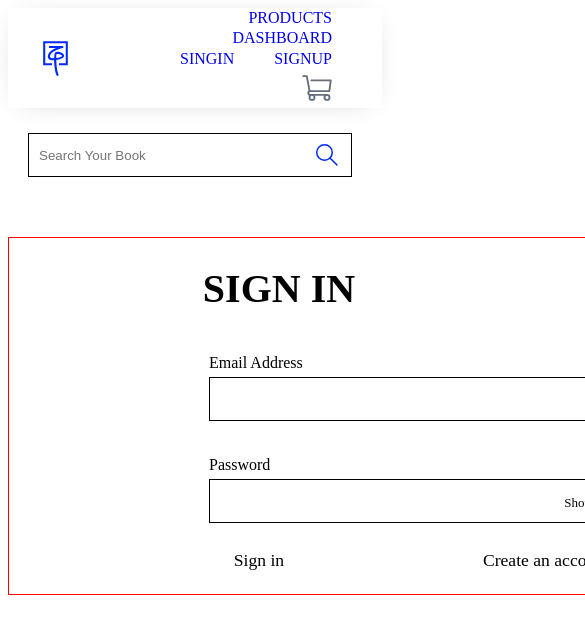
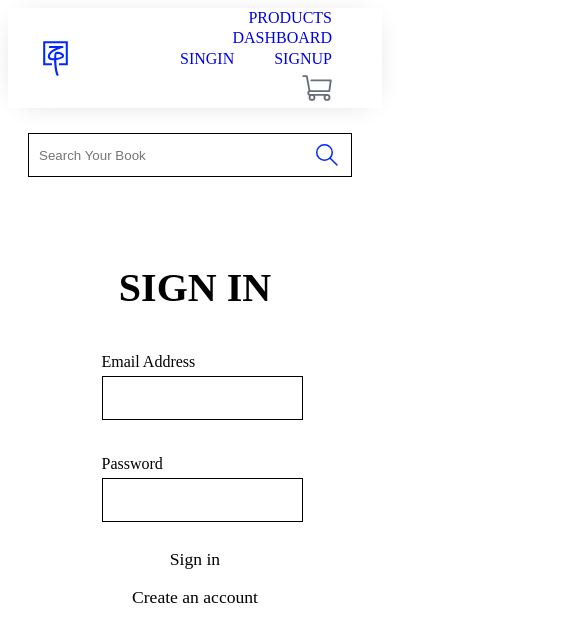
Before and after one commit to ChingPingYang/ecommerce, a React (Create React App) app in the folder ecommerce-front/: page /signin in a window 390 px wide. Shown: the top 642 px of the page, 585 px wide, since content can reach past the window. Built offline with nearby package versions, Linux system fonts and the light colour scheme; no server answers; the HTML template or start-up script is replaced by a standard one.

Commit message:
styling RWD

```diff
--- a/ecommerce-front/src/components/admin/AddProduct.jsx
+++ b/ecommerce-front/src/components/admin/AddProduct.jsx
@@ -3,6 +3,7 @@ import styled from 'styled-components';
 import { connect } from 'react-redux';
 import { addProduct } from '../../actions/productAction';
 import { getAllCategories } from '../../actions/categoryAction';
+import { media } from '../../styled/media';
 
 const AddProduct = ({category: { categories, loading }, addProduct, getAllCategories}) => {
     const [data, setData] = useState({
@@ -130,12 +131,12 @@ const AddProduct = ({category: { categories, loading }, addProduct, getAllCatego
 }
 
 const Form = styled.form`
-    width: 800px;
+    max-width: 800px;
     display: flex;
     flex-flow: column;
     justify-content: center;
     align-items: center;
-    margin: 55px 30px;
+    margin: 55px 0px;
 `;
 
 const Title = styled.h1`
@@ -143,6 +144,9 @@ const Title = styled.h1`
     font-size: 2.5rem;
     color: ${props => props.theme.lightBlue};
     margin-right: 80px;
+    ${media.mobile} {
+        margin-right: 0px;
+    }
 `
 
 const InputWrap = styled.div`
--- a/ecommerce-front/src/components/admin/AdminDashboard.jsx
+++ b/ecommerce-front/src/components/admin/AdminDashboard.jsx
@@ -28,6 +28,7 @@ const StyledLink = styled(Link)`
     width: 300px;
     height: 80px;
     text-align: center;
+    margin: 10px;
     padding-top: 50px;
     color: ${props => props.theme.primWhite};
     background-color: ${props => props.theme.interactive};
--- a/ecommerce-front/src/components/admin/CreateCategory.jsx
+++ b/ecommerce-front/src/components/admin/CreateCategory.jsx
@@ -2,6 +2,7 @@ import React, { useState, useEffect } from 'react';
 import styled from 'styled-components';
 import { createCategory, getAllCategories } from '../../actions/categoryAction';
 import { connect } from 'react-redux';
+import { media } from '../../styled/media';
 
 const CreateCategory = ({ category: { category, categories, loading, error}, createCategory, getAllCategories}) => {
     useEffect(() => {
@@ -53,16 +54,18 @@ const CreateCategory = ({ category: { category, categories, loading, error}, cre
 }
 const MainWrap = styled.div`
     width: 100%;
-    border: soild red 1px;
+    height: 80vh;
     display: flex;
-    justify-content: space-between;
+    ${media.tablat_L} {
+        flex-direction: column;
+        align-items: center;
+    }
 `
 
 const Form = styled.form`
-    width: 800px;
+    max-width: 800px;
     display: flex;
     flex-flow: column;
-    justify-content: center;
     align-items: center;
     margin: 55px 30px;
 `;
@@ -70,7 +73,12 @@ const Form = styled.form`
 const Title = styled.h1`
     font-weight: 900;
     font-size: 2.5rem;
+    margin-left: 130px;
     color: ${props => props.theme.lightBlue};
+    ${media.tablat_L} {
+        margin-left: 0px;
+        text-align: center;
+    }
 `
 
 const InputWrap = styled.div`
@@ -105,9 +113,6 @@ const Input = styled.input`
 const BtnWrap = styled.div`
     width: 50%;
     height: 35px;
-    display: flex;
-    justify-content: space-between;
-    align-items: center;
     input {
         all: unset;
         font-size: 1.1rem;
@@ -125,9 +130,10 @@ const BtnWrap = styled.div`
 `
 
 const CategoryWrap = styled.div`
-    width: 600px;
+    max-width: 600px;
     height: 300px;
-    margin: 55px 30px;
+    margin-left: 155px;
+    padding-left: 10px;
     display: flex;
     flex-direction: column;
     justify-content: center;
@@ -154,6 +160,9 @@ const CategoryWrap = styled.div`
             color: ${props => props.theme.lightGray};
         }
     }
+    ${media.tablat_L} {
+        margin: 0px;
+    }
 `
 
 const mapStateToProps = state => {
--- a/ecommerce-front/src/components/auth/SignIn.jsx
+++ b/ecommerce-front/src/components/auth/SignIn.jsx
@@ -1,15 +1,24 @@
-import React, {useState} from 'react';
+import React, { useState, useEffect } from 'react';
 import styled from 'styled-components';
 import { signIn } from '../../actions/authAction';
 import { connect } from 'react-redux';
 import { Link } from 'react-router-dom';
+import { media } from '../../styled/media';
 
 const SignIn = ({signIn}) => {
     const [show, setShow] = useState(false);
+    const [width, setWidth] = useState(window.innerWidth);
     const [credential, setCredential] = useState({
         email: "",
         password: ""
     });
+
+    useEffect(() => {
+        window.addEventListener('resize', handleResizing);
+    },[]);
+    const handleResizing = () => {
+        setWidth(window.innerWidth);
+    }
     const handleShow = (e) => {
         e.preventDefault();
         setShow(!show)
@@ -57,7 +66,7 @@ const SignIn = ({signIn}) => {
                     <input type="submit" value="Sign in" />
                     <StyledLink to="/signup">Create an account</StyledLink>
                 </BtnWrap>
-                <ShowBtn onClick={handleShow}>{show === true? 'Hide' : 'Show'}</ShowBtn>
+                {width >= 800 && <ShowBtn onClick={handleShow}>{show === true? 'Hide' : 'Show'}</ShowBtn>}
             </Form>
         </Wrapper>
     )
@@ -69,12 +78,11 @@ const Wrapper = styled.div`
 `
 
 const Form = styled.form`
-    width: 800px;
+    max-width: 800px;
     display: flex;
     flex-flow: column;
     justify-content: center;
     align-items: center;
-    border: solid red 1px;
     margin: 55px 0px;
 `;
 
@@ -83,6 +91,9 @@ const Title = styled.h1`
     font-size: 2.5rem;
     margin-left: -260px;
     color: ${props => props.theme.lightBlue};
+    ${media.tablat_S} {
+        margin-left: 0px;
+    }
 `
 
 const InputWrap = styled.div`
@@ -115,12 +126,12 @@ const Input = styled.input`
 `
 const BtnWrap = styled.div`
     width: 50%;
-    height: 35px;
     display: flex;
     justify-content: space-between;
     align-items: center;
     input {
         all: unset;
+        display: block;
         font-size: 1.1rem;
         width: 100px;
         height: 35px;
@@ -133,6 +144,9 @@ const BtnWrap = styled.div`
             background-color: ${props => props.theme.interactiveDark};
         }
     }
+    ${media.mobile} {
+        flex-direction: column;
+    }
 `
 const StyledLink = styled(Link)`
     all: unset;
@@ -142,6 +156,9 @@ const StyledLink = styled(Link)`
     transition: 0.2s;
     &:hover {
         color: ${props => props.theme.darkBlue};
+    }
+    ${media.mobile} {
+        margin-top: 10px;
     }
 `
 const ShowBtn = styled.button`
--- a/ecommerce-front/src/components/auth/SignUp.jsx
+++ b/ecommerce-front/src/components/auth/SignUp.jsx
@@ -2,6 +2,7 @@ import React, { useState } from 'react';
 import styled from 'styled-components';
 import { connect } from 'react-redux';
 import { signUp } from '../../actions/authAction';
+import { media } from '../..//styled/media';
 
 const SignUp = ({register}) => {
     const [credential, setCredential] = useState({
@@ -75,7 +76,7 @@ const Wrapper = styled.div`
 `
 
 const Form = styled.form`
-    width: 800px;
+    max-width: 800px;
     display: flex;
     flex-flow: column;
     align-items: center;
@@ -87,6 +88,9 @@ const Title = styled.h1`
     font-size: 2.5rem;
     margin-left: -248px;
     color: ${props => props.theme.lightBlue};
+    ${media.tablat_S} {
+        margin-left: 0px;
+    }
 `
 
 const InputWrap = styled.div`
--- a/ecommerce-front/src/components/layout/Profile.jsx
+++ b/ecommerce-front/src/components/layout/Profile.jsx
@@ -3,6 +3,7 @@ import { connect } from 'react-redux';
 import styled from 'styled-components';
 import { setAlert } from '../../actions/alertAction';
 import { updateProfile } from '../../actions/authAction';
+import { media } from '../../styled/media';
 
 const Profile = ({ auth: { user }, history, updateProfile, setAlert }) => {
     const [credential, setCredential] = useState({
@@ -85,7 +86,7 @@ const Wrapper = styled.div`
 `
 
 const Form = styled.form`
-    width: 800px;
+    max-width: 800px;
     display: flex;
     flex-flow: column;
     align-items: center;
@@ -97,6 +98,10 @@ const Title = styled.h1`
     font-size: 2.5rem;
     margin-left: -135px;
     color: ${props => props.theme.lightBlue};
+    ${media.tablat_S} {
+        margin-left: 0px;
+        text-align: center;
+    }
 `
 
 const InputWrap = styled.div`
--- a/ecommerce-front/src/components/layout/SearchBox.jsx
+++ b/ecommerce-front/src/components/layout/SearchBox.jsx
@@ -53,7 +53,6 @@ const Form = styled.form`
     display: flex;
     justify-content: center;
     align-items: center;
-    border: solid 1px red;
     ${media.tablat_L} {
         margin-top: 20px;
         width: 100%;
--- a/ecommerce-front/src/components/user/History.jsx
+++ b/ecommerce-front/src/components/user/History.jsx
@@ -2,6 +2,7 @@ import React, { Fragment } from 'react';
 import styled from 'styled-components';
 import { Link } from 'react-router-dom';
 import moment from 'moment';
+import { media } from '../../styled/media';
 
 const History = ({ order }) => {
     return (
@@ -36,14 +37,14 @@ const HistoryWrap = styled.div`
     padding: 20px;
     border-radius: 10px;
     box-shadow: 0px 8px 28px -5px rgba(0, 1, 3, 0.25);
+    ${media.tablat_L} {
+        flex-direction: column;
+    }
 `
 const HistoryContent = styled.div`
     min-height: 140px;
     display: flex;
     flex-direction: column;
-    span {
-        margin-left: 50px;
-    }
     h4{
         position: relative;
         font-weight: 300;
@@ -60,6 +61,16 @@ const HistoryContent = styled.div`
             position: absolute;
             top: 23px;
             left: 0px;
+            ${media.mobile} {
+                top: 43px;
+            }
+        }
+    }
+    span {
+        margin-left: 50px;
+        ${media.mobile} {
+            display: block;
+            margin-left: 0px;
         }
     }
     :last-child {
@@ -68,7 +79,6 @@ const HistoryContent = styled.div`
         position: relative;
             li {
                 list-style: none;
-                margin-bottom: 7px;
                 font-size: 1rem;
                 color: ${props => props.theme.darkGray};
                 font-weight: 300;
@@ -81,6 +91,9 @@ const HistoryContent = styled.div`
                     font-size: 1.5rem;
                 }
             }
+        ${media.tablat_L} {
+            margin-top: 10px;
+        }
     }
 `
 
@@ -95,6 +108,9 @@ const ProductName = styled(Link)`
     :hover {
         text-decoration: underline;
     }
+    ${media.tablat_L} {
+        width: 100%;
+    }
 `
 
 export default History;
```
